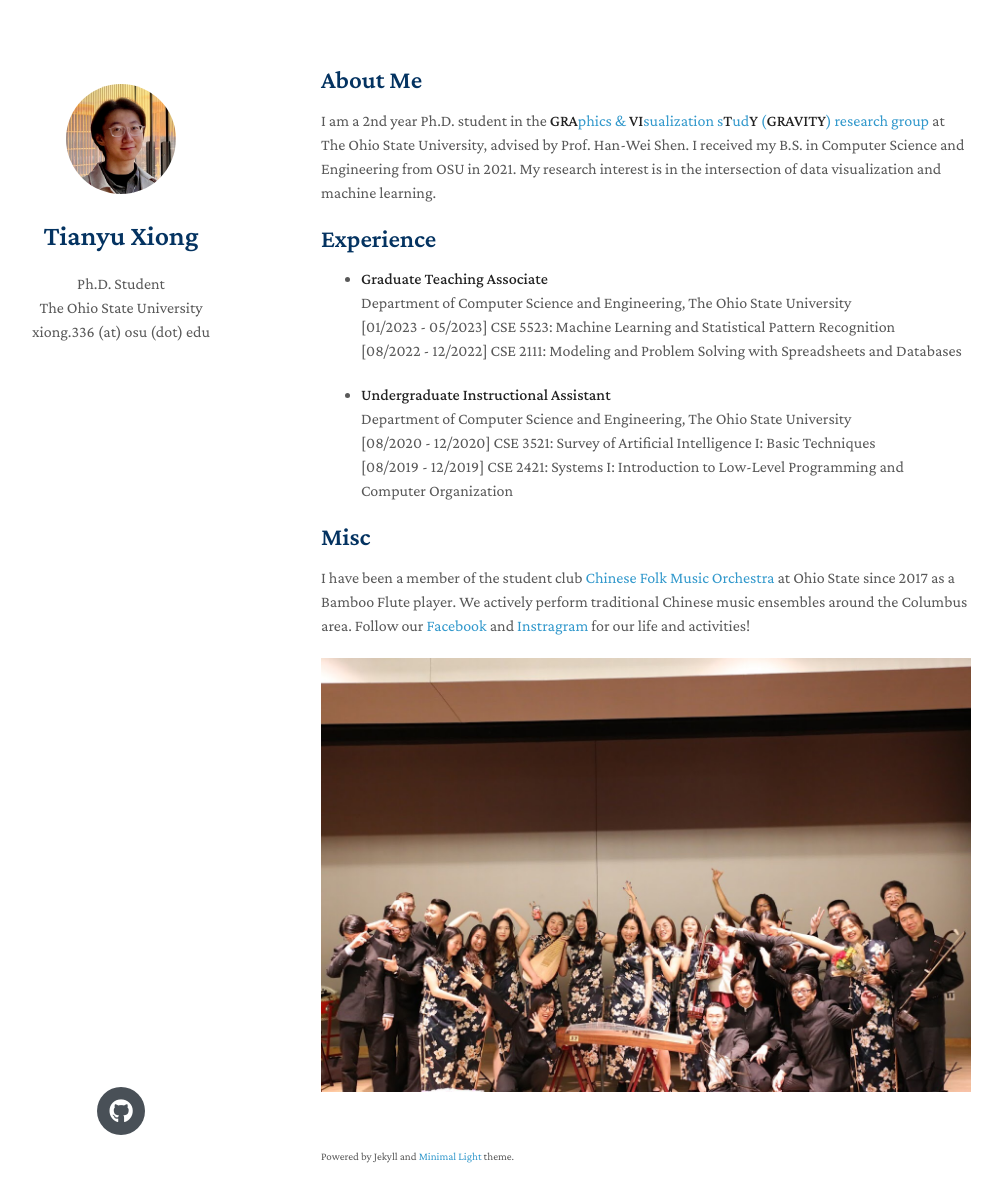
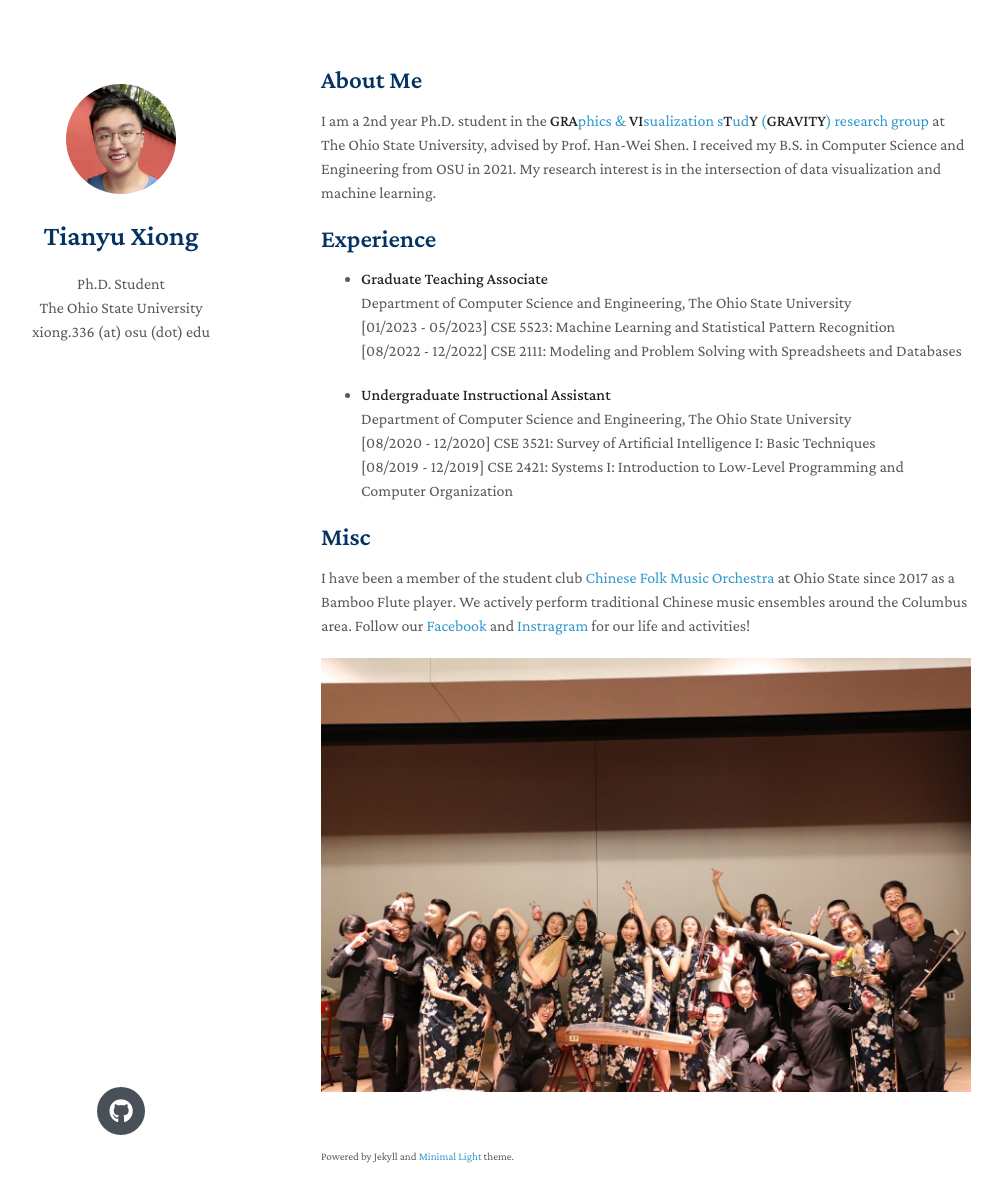
Before and after one commit to Davis-Fan/dayi.io, a Jekyll site: the page built from index.md, in a window 1280 px wide and 1237 px high. Shown: the top 1202 px of the window, without its empty margins (149-1151 px from the left). Built offline with Jekyll 4.4.1, drawn with Linux system fonts in a browser that asks for light colours; nearby versions of some CDN libraries; a style sheet for code colours, icons or effects is not loaded.

Commit message:
Update _config.yml

```diff
--- a/_config.yml
+++ b/_config.yml
@@ -6,7 +6,7 @@ keywords: minimal academic
 # google_scholar: https://scholar.google.com/
 github_link: https://github.com/xtyinzz
 # linkedin: https://www.linkedin.com/in/tianyu-xiong-b485bb154/
-avatar: ./assets/img/dc_2022xmas.jpg
+avatar: ./assets/img/Dayi_Profile.JPG
 # google_analytics: UA-111540567-4
 favicon: ./assets/img/favicon.png
 favicon_dark: ./assets/img/favicon-dark.png
```
